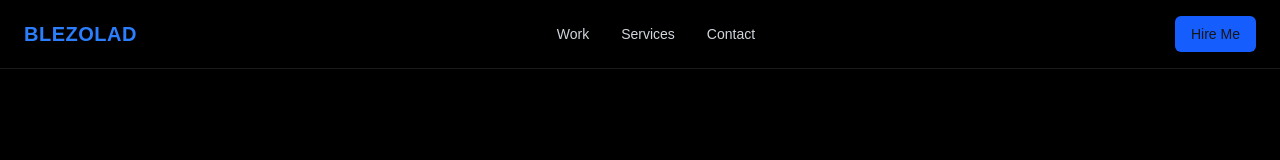
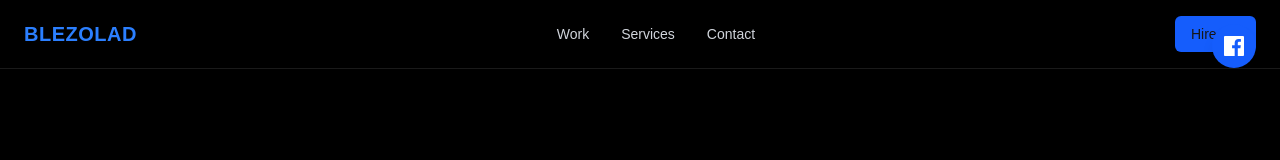
Before and after one commit to BlezoladProgramming/portfolio, a Next.js app: page / in a window 1280 px wide. Shown: the top 160 px of the page. Built offline with nearby package versions, Linux system fonts and the light colour scheme.

Commit message:
Update layout.tsx

```diff
--- a/app/layout.tsx
+++ b/app/layout.tsx
@@ -28,6 +28,16 @@ export default function RootLayout({
       <body className={`${geistSans.variable} ${geistMono.variable} antialiased`}>
         <Navbar />
         {children}
+<a
+  href="https://www.facebook.com/BlezoladProgramming"
+  target="_blank"
+  className="fixed top-6 right-6 z-50 bg-blue-600 p-3 rounded-full shadow-lg hover:scale-110 transition"
+>
+  <svg className="w-5 h-5 fill-white" viewBox="0 0 24 24">
+    <path d="M22.675 0h-21.35C.597 0 0 .597 0 1.326v21.348C0 23.403.597 24 1.326 24H12.82v-9.294H9.692v-3.622h3.128V8.413c0-3.1 1.894-4.788 4.659-4.788 1.325 0 2.463.099 2.795.143v3.24l-1.918.001c-1.504 0-1.796.715-1.796 1.763v2.31h3.587l-.467 3.622h-3.12V24h6.116C23.403 24 24 23.403 24 22.674V1.326C24 .597 23.403 0 22.675 0z"/>
+  </svg>
+</a>
+
       </body>
     </html>
   );
```
